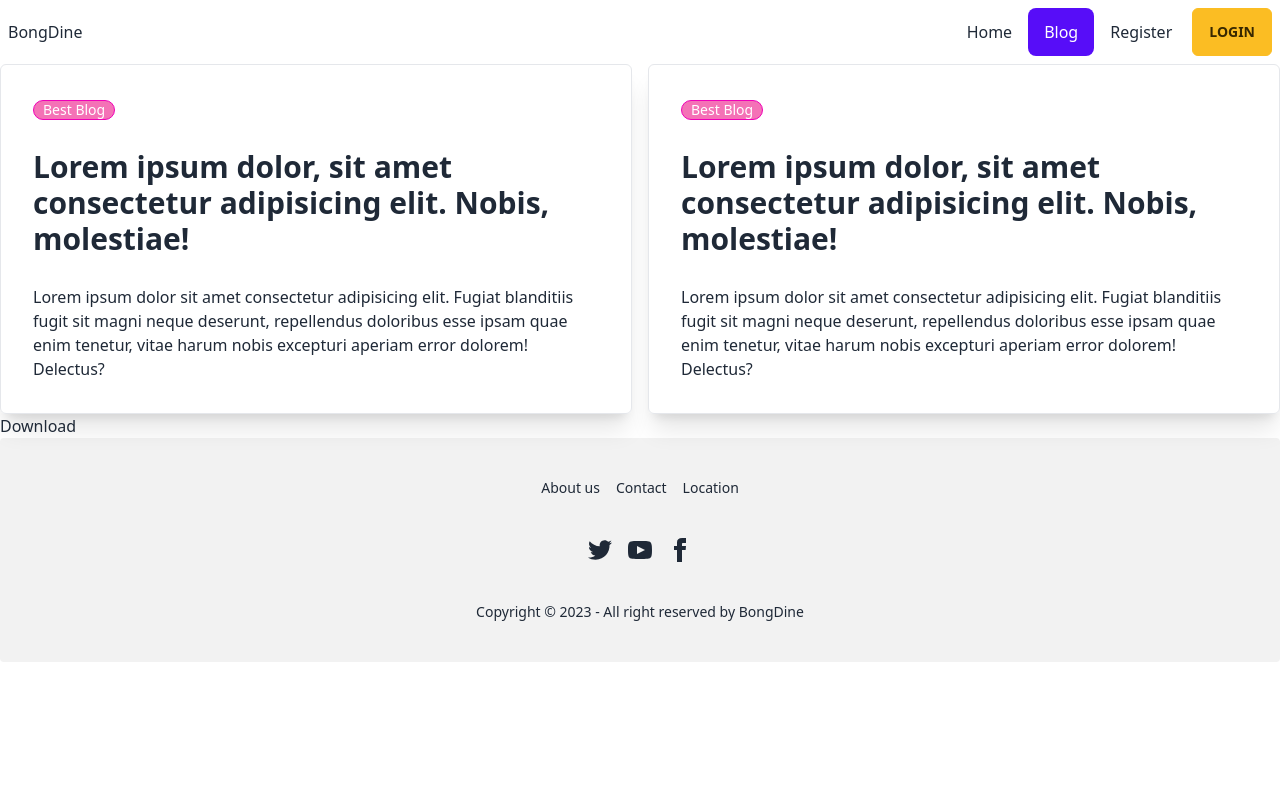
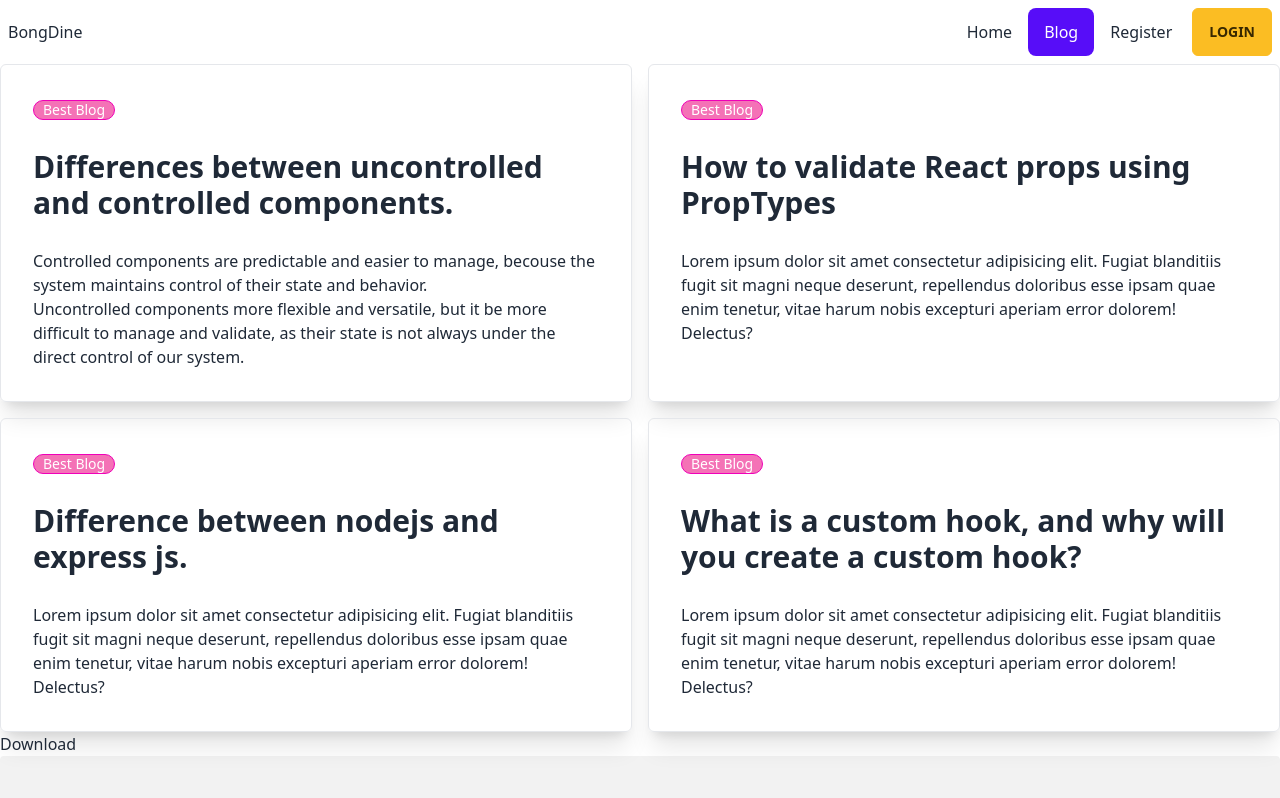
Before and after one commit to DevRowdra/chef-recipe-hunter-client-side, a React (Vite) app: page /blog in a window 1280 px wide. Shown: the top 798 px of the page. Built offline with nearby package versions, Linux system fonts and the light colour scheme; no server answers.

Commit message:
add blog text

```diff
--- a/src/component/Pages/Blog.jsx
+++ b/src/component/Pages/Blog.jsx
@@ -1,16 +1,15 @@
 import React from 'react';
-import {useState} from 'react';
+import { useState } from 'react';
 import html2canvas from 'html2canvas';
 import jsPDF from 'jspdf';
 
 const Blog = () => {
-
   const [loader, setLoader] = useState(false);
 
-    const downloadPDF = () =>{
+  const downloadPDF = () => {
     const capture = document.querySelector('#blog');
     setLoader(true);
-      html2canvas(capture).then((canvas)=>{
+    html2canvas(capture).then((canvas) => {
       const imgData = canvas.toDataURL('img/png');
       const doc = new jsPDF('p', 'mm', 'a3');
       const componentWidth = doc.internal.pageSize.getWidth();
@@ -18,10 +17,8 @@ const Blog = () => {
       doc.addImage(imgData, 'PNG', 0, 0, componentWidth, componentHeight);
       setLoader(false);
       doc.save('blog.pdf');
-      })
-    }
-
-
+    });
+  };
 
   return (
     <div>
@@ -29,37 +26,57 @@ const Blog = () => {
         className="grid grid-cols-2 gap-4"
         id="blog"
       >
-        <div className='border rounded-md shadow-xl p-8'>
+        <div className="border rounded-md shadow-xl p-8">
           <div className="badge badge-secondary bg-pink-400">Best Blog</div>
-        <h1 className='my-7 text-3xl font-semibold'>Lorem ipsum dolor, sit amet consectetur adipisicing elit. Nobis, molestiae!</h1>
+          <h1 className="my-7 text-3xl font-semibold">
+            Differences between uncontrolled and controlled components.
+          </h1>
+          Controlled components are  predictable and easier to
+          manage, becouse the system maintains control of their state and behavior.
+          <br />
+          Uncontrolled components more flexible and
+          versatile, but it be more difficult to manage and validate, as
+          their state is not always under the direct control of our system.
+        </div>
+        <div className="border rounded-md shadow-xl p-8">
+          <div className="badge badge-secondary bg-pink-400">Best Blog</div>
+          <h1 className="my-7 text-3xl font-semibold">
+            How to validate React props using PropTypes
+          </h1>
           Lorem ipsum dolor sit amet consectetur adipisicing elit. Fugiat
           blanditiis fugit sit magni neque deserunt, repellendus doloribus esse
           ipsam quae enim tenetur, vitae harum nobis excepturi aperiam error
           dolorem! Delectus?
         </div>
-        <div className='border rounded-md shadow-xl p-8'>
+        <div className="border rounded-md shadow-xl p-8">
           <div className="badge badge-secondary bg-pink-400">Best Blog</div>
-        <h1 className='my-7 text-3xl font-semibold'>Lorem ipsum dolor, sit amet consectetur adipisicing elit. Nobis, molestiae!</h1>
+          <h1 className="my-7 text-3xl font-semibold">
+            Difference between nodejs and express js.
+          </h1>
           Lorem ipsum dolor sit amet consectetur adipisicing elit. Fugiat
           blanditiis fugit sit magni neque deserunt, repellendus doloribus esse
           ipsam quae enim tenetur, vitae harum nobis excepturi aperiam error
           dolorem! Delectus?
         </div>
-
+        <div className="border rounded-md shadow-xl p-8">
+          <div className="badge badge-secondary bg-pink-400">Best Blog</div>
+          <h1 className="my-7 text-3xl font-semibold">
+            What is a custom hook, and why will you create a custom hook?
+          </h1>
+          Lorem ipsum dolor sit amet consectetur adipisicing elit. Fugiat
+          blanditiis fugit sit magni neque deserunt, repellendus doloribus esse
+          ipsam quae enim tenetur, vitae harum nobis excepturi aperiam error
+          dolorem! Delectus?
+        </div>
       </div>
       <div className="">
         <div className="">
           <button
             className=""
             onClick={downloadPDF}
-                disabled={!(loader===false)}
+            disabled={!(loader === false)}
           >
-                {loader?(
-                  <span>Downloading</span>
-                ):(
-                  <span>Download</span>
-                )}
-
+            {loader ? <span>Downloading</span> : <span>Download</span>}
           </button>
         </div>
       </div>
```
Lines whose indentation alone changed are shown as unchanged.
